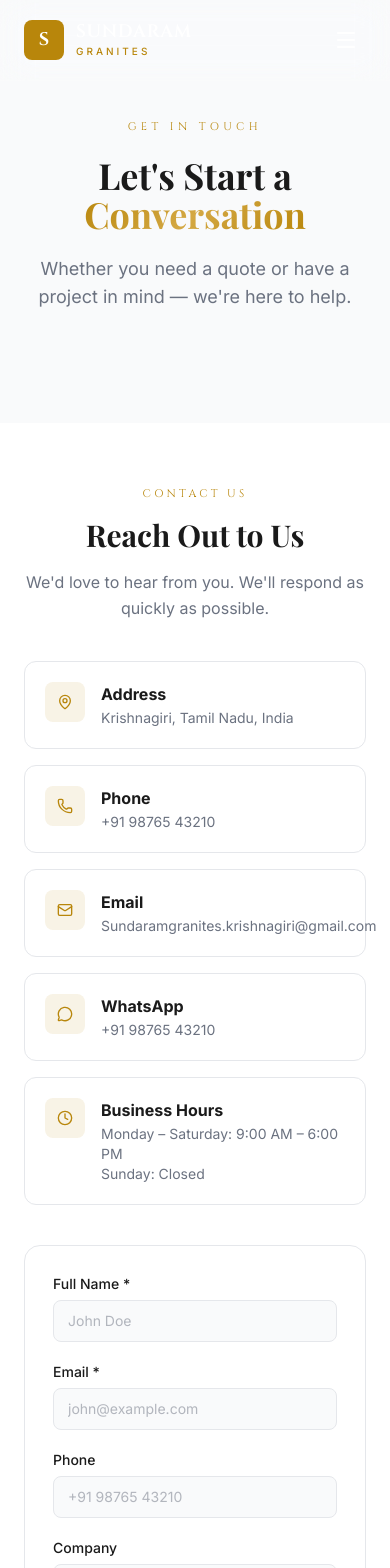
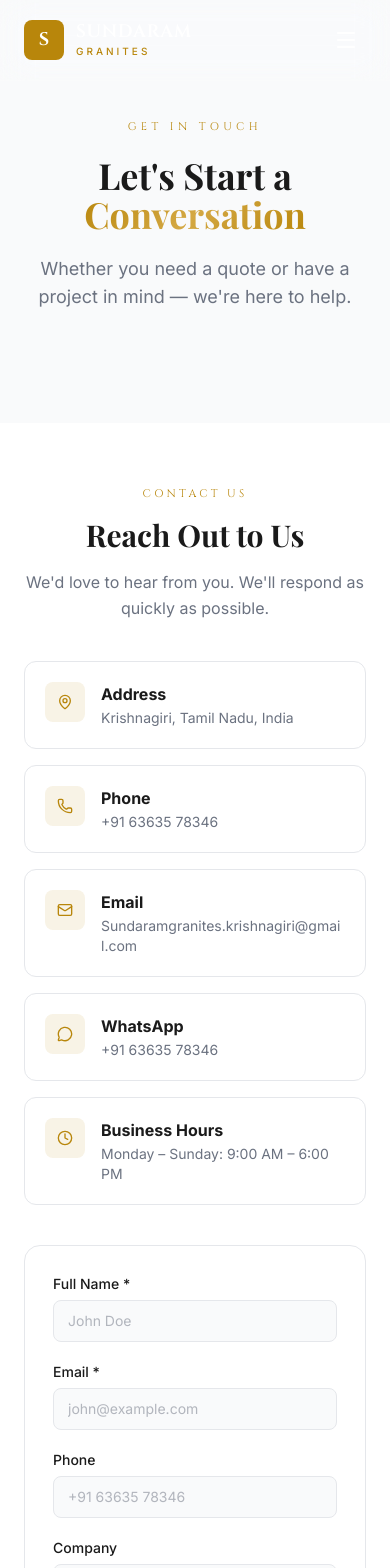
Before and after one commit to vanshDalal521/Gradient-stone, a Next.js app: page /contact in a window 390 px wide. Shown: the top 1568 px of the page. Built offline with nearby package versions, Linux system fonts and the light colour scheme; a web font is replaced by a local one.

Commit message:
Update phone/WhatsApp to +91 63635 78346, fix email overflow on mobile, open Sundays

```diff
--- a/src/app/contact/ContactPageClient.tsx
+++ b/src/app/contact/ContactPageClient.tsx
@@ -29,7 +29,7 @@ const contactCards = [
   {
     icon: Phone,
     title: "Phone",
-    lines: ["+91 98765 43210"],
+    lines: ["+91 63635 78346"],
   },
   {
     icon: Mail,
@@ -39,7 +39,7 @@ const contactCards = [
   {
     icon: MessageCircle,
     title: "WhatsApp",
-    lines: ["+91 98765 43210"],
+    lines: ["+91 63635 78346"],
   },
 ];
 
@@ -181,7 +181,7 @@ export function ContactPageClient() {
                     <div>
                       <h3 className="text-[#1A1A1A] font-bold mb-0.5">{card.title}</h3>
                       {card.lines.map((line, j) => (
-                        <p key={j} className="text-[#6B7280] text-sm">{line}</p>
+                        <p key={j} className="text-[#6B7280] text-sm break-all">{line}</p>
                       ))}
                     </div>
                   </div>
@@ -202,8 +202,7 @@ export function ContactPageClient() {
                   </div>
                   <div>
                     <h3 className="text-[#1A1A1A] font-bold mb-0.5">Business Hours</h3>
-                    <p className="text-[#6B7280] text-sm">Monday – Saturday: 9:00 AM – 6:00 PM</p>
-                    <p className="text-[#6B7280] text-sm">Sunday: Closed</p>
+                    <p className="text-[#6B7280] text-sm">Monday – Sunday: 9:00 AM – 6:00 PM</p>
                   </div>
                 </div>
               </motion.div>
@@ -286,7 +285,7 @@ export function ContactPageClient() {
                           type="tel"
                           value={formData.phone}
                           onChange={(e) => handleChange("phone", e.target.value)}
-                          placeholder="+91 98765 43210"
+                          placeholder="+91 63635 78346"
                           className="w-full rounded-lg bg-[#F9FAFB] border border-[#E5E7EB] px-3.5 py-2.5 text-[#1A1A1A] text-sm placeholder:text-[#6B7280]/50 focus:outline-none focus:border-[#B8860B]/40 transition-colors"
                         />
                       </div>
--- a/src/components/layout/Footer.tsx
+++ b/src/components/layout/Footer.tsx
@@ -70,11 +70,11 @@ export function Footer() {
                 Sundaramgranites.krishnagiri@gmail.com
               </a>
               <a
-                href="tel:+919787559595"
+                href="tel:+916363578346"
                 className="flex items-center gap-3 text-white/50 hover:text-[#B8860B] transition-colors text-sm"
               >
                 <Phone className="w-4 h-4" />
-                +91 97875 59595
+                +91 63635 78346
               </a>
               <div className="flex items-start gap-3 text-white/50 text-sm">
                 <MapPin className="w-4 h-4 mt-0.5 flex-shrink-0" />
```
